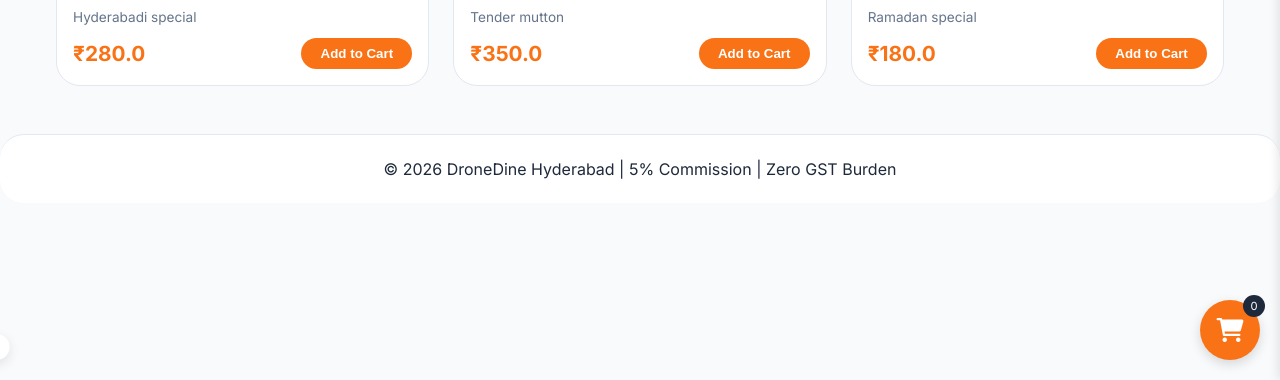
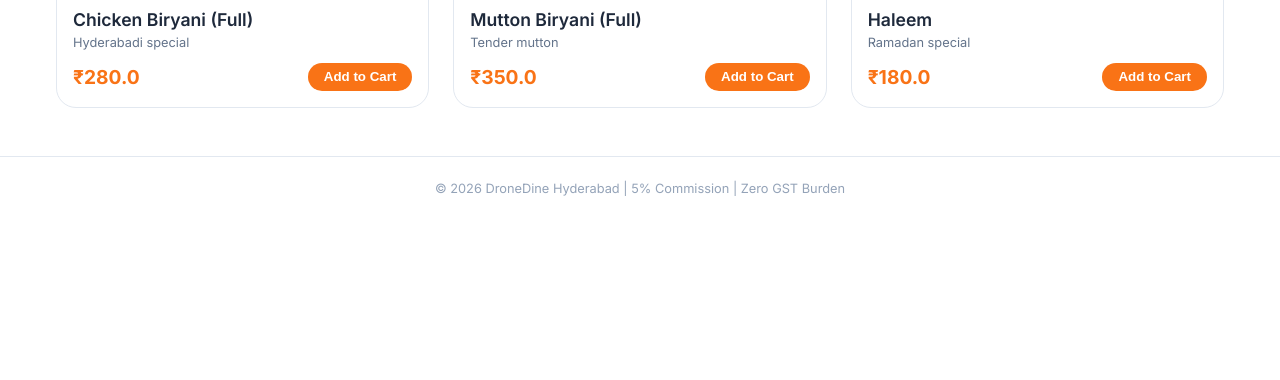
Before and after one commit to manojkumargarige025-art/dronedine-hyderabad, a Flask app: page /restaurant/1 in a window 1280 px wide. Shown: the part 420-800 px from the top of the page. Run offline with Flask 3, Linux system fonts and the light colour scheme.

Commit message:
Update menu.html

```diff
--- a/templates/menu.html
+++ b/templates/menu.html
@@ -81,14 +104,13 @@
             padding: 1rem;
         }
         .menu-name {
-            font-size: 1.2rem;
+            font-size: 1.1rem;
             font-weight: 600;
-            margin-bottom: 0.25rem;
         }
-        .menu-description {
-            font-size: 0.85rem;
+        .menu-desc {
+            font-size: 0.8rem;
             color: #64748b;
-            margin: 0.5rem 0;
+            margin: 0.3rem 0;
         }
         .menu-footer {
             display: flex;
@@ -97,7 +119,7 @@
             margin-top: 0.8rem;
         }
         .price {
-            font-size: 1.3rem;
+            font-size: 1.2rem;
             font-weight: 700;
             color: #f97316;
         }
@@ -105,155 +127,56 @@
             background: #f97316;
             color: white;
             border: none;
-            padding: 0.5rem 1.2rem;
+            padding: 0.4rem 1rem;
             border-radius: 40px;
+            cursor: pointer;
             font-weight: 600;
-            cursor: pointer;
-            transition: transform 0.1s;
         }
-        .btn-add:active { transform: scale(0.96); }
-
-        .cart-sidebar {
-            position: fixed;
-            right: -380px;
-            top: 0;
-            width: 380px;
-            height: 100%;
-            background: white;
-            box-shadow: -2px 0 10px rgba(0,0,0,0.1);
-            transition: 0.3s;
-            z-index: 1000;
+        .footer {
+            text-align: center;
             padding: 1.5rem;
-            display: flex;
-            flex-direction: column;
-            border-left: 1px solid #e2e8f0;
-        }
-        .cart-sidebar.open { right: 0; }
-        .cart-header {
-            display: flex;
-            justify-content: space-between;
-            margin-bottom: 1rem;
-        }
-        .cart-items { flex: 1; overflow-y: auto; }
-        .cart-item {
-            display: flex;
-            justify-content: space-between;
-            margin-bottom: 0.8rem;
-            padding-bottom: 0.8rem;
-            border-bottom: 1px solid #e2e8f0;
-        }
-        .cart-total {
-            font-weight: bold;
-            font-size: 1.2rem;
-            margin: 1rem 0;
-        }
-        .checkout-btn {
-            background: #f97316;
-            color: white;
-            border: none;
-            padding: 0.8rem;
-            border-radius: 40px;
-            font-weight: bold;
-            cursor: pointer;
-            width: 100%;
-        }
-        .close-cart {
-            background: none;
-            border: none;
-            font-size: 1.5rem;
-            cursor: pointer;
-            color: #64748b;
-        }
-        .cart-icon {
-            position: fixed;
-            bottom: 20px;
-            right: 20px;
-            background: #f97316;
-            color: white;
-            width: 60px;
-            height: 60px;
-            border-radius: 50%;
-            display: flex;
-            align-items: center;
-            justify-content: center;
-            cursor: pointer;
-            box-shadow: 0 4px 12px rgba(0,0,0,0.15);
-            z-index: 1001;
-            font-size: 1.5rem;
-        }
-        .cart-count {
-            position: absolute;
-            top: -5px;
-            right: -5px;
-            background: #1e293b;
-            color: white;
-            border-radius: 50%;
-            width: 22px;
-            height: 22px;
-            font-size: 0.7rem;
-            display: flex;
-            align-items: center;
-            justify-content: center;
-        }
-        .toast {
-            position: fixed;
-            bottom: 20px;
-            left: 20px;
-            background: white;
-            color: #1e293b;
-            padding: 0.8rem 1.5rem;
-            border-radius: 40px;
-            box-shadow: 0 4px 12px rgba(0,0,0,0.1);
-            transform: translateX(-120%);
-            transition: 0.3s;
-            z-index: 2000;
-            border-left: 4px solid #10b981;
-        }
-        .toast.show { transform: translateX(0); }
-        .footer {
-            background: white;
-            border-radius: 24px;
-            padding: 1.5rem;
-            text-align: center;
+            font-size: 0.8rem;
+            color: #94a3b8;
+            border-top: 1px solid #e2e8f0;
             margin-top: 2rem;
-            border-top: 1px solid #e2e8f0;
         }
         @media (max-width: 640px) {
             .navbar { flex-direction: column; text-align: center; }
-            .cart-sidebar { width: 100%; right: -100%; }
-            .menu-grid { grid-template-columns: 1fr; }
+            .restaurant-name { font-size: 1.5rem; }
         }
     </style>
 </head>
 <body>
-<div class="navbar">
-    <div class="logo"><i class="fas fa-drone"></i> DroneDine</div>
+    <nav class="navbar">
+        <div class="logo">DroneDine</div>
         <div class="nav-links">
             <a href="/">Home</a>
-        <a href="/restaurant/login">Restaurant</a>
-        <a href="/admin/dashboard">Admin</a>
-        <a href="/track">Track</a>
+            <a href="/track">Track Order</a>
+            <a href="/login">Login</a>
+            <a href="#" class="btn-cart" onclick="alert('Cart will be implemented soon')">Cart</a>
         </div>
-</div>
+    </nav>
+
     <div class="container">
         <div class="restaurant-header">
-        <div class="restaurant-info">
-            <h1>{{ restaurant.name }}</h1>
-            <div class="restaurant-meta">{{ restaurant.cuisine }} • ⭐ {{ restaurant.rating }} • 🚁 Drone delivery within {{ restaurant.delivery_time }} min</div>
+            <div>
+                <div class="restaurant-name">{{ restaurant.name }}</div>
+                <div class="restaurant-cuisine">{{ restaurant.cuisine }} • <span class="rating">⭐ {{ restaurant.rating }}</span></div>
+                <div class="drone-badge" style="margin-top:0.5rem;">🚁 Drone delivery within {{ restaurant.delivery_time }} min</div>
             </div>
-        <div class="badge-drone"><i class="fas fa-drone"></i> Drone Ready</div>
+            <div class="drone-badge">Drone Ready</div>
         </div>
 
         <div class="menu-grid">
             {% for item in items %}
             <div class="menu-card">
-            <div class="menu-img" style="background-image: url('https://source.unsplash.com/400x300/?food,{{ item.name | replace(' ', ',') }}');"></div>
+                <div class="menu-img" style="background-image: url('https://images.pexels.com/photos/1640777/pexels-photo-1640777.jpeg?w=400&h=300&fit=crop');"></div>
                 <div class="menu-content">
                     <div class="menu-name">{{ item.name }}</div>
-                <div class="menu-description">{{ item.description or 'Delicious food prepared fresh' }}</div>
+                    <div class="menu-desc">{{ item.description or 'Freshly prepared with authentic spices' }}</div>
                     <div class="menu-footer">
                         <span class="price">₹{{ item.price }}</span>
-                    <button class="btn-add" data-id="{{ item.id }}" data-name="{{ item.name }}" data-price="{{ item.price }}">Add to Cart</button>
+                        <button class="btn-add" data-name="{{ item.name }}" data-price="{{ item.price }}">Add to Cart</button>
                     </div>
                 </div>
             </div>
@@ -261,105 +184,19 @@
         </div>
     </div>
 
-<!-- Floating Cart Button -->
-<div id="cartButton" class="cart-icon">
-    <i class="fas fa-shopping-cart"></i>
-    <span id="cartCount" class="cart-count">0</span>
-</div>
-
-<!-- Cart Sidebar -->
-<div id="cartSidebar" class="cart-sidebar">
-    <div class="cart-header">
-        <h3>Your Cart</h3>
-        <button class="close-cart" id="closeCartBtn">✖</button>
-    </div>
-    <div id="cartItemsList" class="cart-items"></div>
-    <div id="cartTotal" class="cart-total">Total: ₹0</div>
-    <button id="checkoutBtn" class="checkout-btn">Proceed to Checkout</button>
-</div>
-
-<div id="toast" class="toast"></div>
     <div class="footer">
         <p>© 2026 DroneDine Hyderabad | 5% Commission | Zero GST Burden</p>
     </div>
 
     <script>
-    let cart = [];
-    const cartButton = document.getElementById('cartButton');
-    const cartSidebar = document.getElementById('cartSidebar');
-    const closeCartBtn = document.getElementById('closeCartBtn');
-    const cartItemsList = document.getElementById('cartItemsList');
-    const cartTotalSpan = document.getElementById('cartTotal');
-    const cartCountSpan = document.getElementById('cartCount');
-
-    function showToast(message, isError = false) {
-        const toast = document.getElementById('toast');
-        toast.innerText = message;
-        toast.style.borderLeftColor = isError ? '#ef4444' : '#10b981';
-        toast.classList.add('show');
-        setTimeout(() => toast.classList.remove('show'), 3000);
-    }
-
-    function updateCartUI() {
-        const count = cart.reduce((sum, item) => sum + item.quantity, 0);
-        cartCountSpan.innerText = count;
-        const total = cart.reduce((sum, item) => sum + (item.price * item.quantity), 0);
-        cartTotalSpan.innerText = `Total: ₹${total}`;
-        if (cart.length === 0) {
-            cartItemsList.innerHTML = '<p>Cart is empty</p>';
-            return;
-        }
-        cartItemsList.innerHTML = cart.map((item, idx) => `
-            <div class="cart-item">
-                <div>${item.name} x${item.quantity}</div>
-                <div>₹${item.price * item.quantity}</div>
-                <button onclick="removeFromCart(${idx})" style="background:none; border:none; color:#ef4444; cursor:pointer;">✖</button>
-            </div>
-        `).join('');
-    }
-
-    window.removeFromCart = function(index) {
-        cart.splice(index, 1);
-        updateCartUI();
-        showToast('Item removed from cart');
-    };
-
-    function addToCart(name, price) {
-        const existing = cart.find(i => i.name === name);
-        if (existing) {
-            existing.quantity++;
-        } else {
-            cart.push({ name, price, quantity: 1 });
-        }
-        updateCartUI();
-        showToast(`${name} added to cart`);
-    }
-
-    // Add to cart buttons
+        // Simple add-to-cart demo (replace with real cart logic later)
         document.querySelectorAll('.btn-add').forEach(btn => {
             btn.addEventListener('click', () => {
                 const name = btn.getAttribute('data-name');
-            const price = parseInt(btn.getAttribute('data-price'));
-            addToCart(name, price);
+                const price = btn.getAttribute('data-price');
+                alert(`${name} added to cart (₹${price})`);
+                // In real implementation, you would update a cart sidebar and call /api/place-order later
             });
-    });
-
-    cartButton.addEventListener('click', () => {
-        cartSidebar.classList.add('open');
-    });
-    closeCartBtn.addEventListener('click', () => {
-        cartSidebar.classList.remove('open');
-    });
-
-    // Checkout: redirect to login or checkout page
-    document.getElementById('checkoutBtn').addEventListener('click', () => {
-        if (cart.length === 0) {
-            showToast('Cart is empty', true);
-            return;
-        }
-        // Store cart in sessionStorage and redirect to checkout
-        sessionStorage.setItem('checkoutCart', JSON.stringify(cart));
-        window.location.href = '/checkout';
         });
     </script>
 </body>
```
Also changed, not shown: other parts of templates/menu.html (+62 -39 lines). Lines whose indentation alone changed are shown as unchanged.
